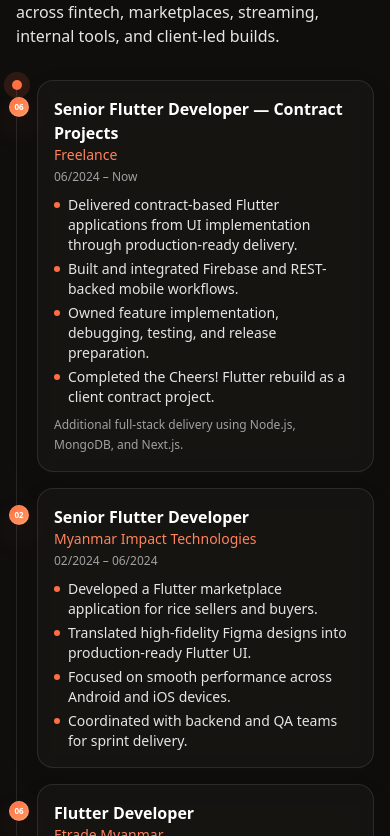
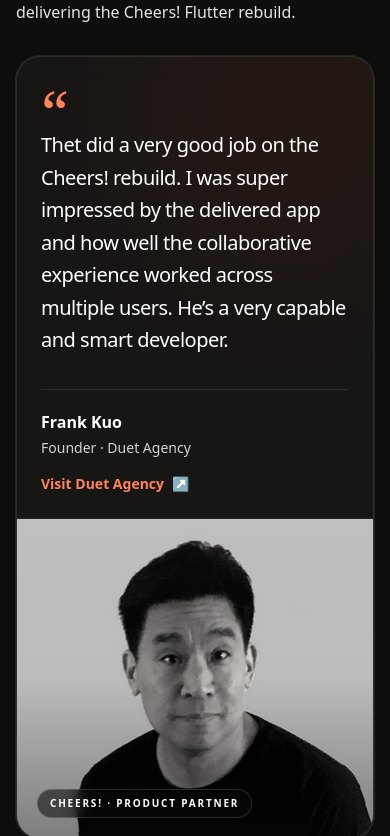
Before and after one commit to thetzawlatt77-cell/portfolio_landing, a Next.js app: page / in a window 390 px wide. Shown: the part 6748-7584 px from the top of the page. Built offline with nearby package versions, Linux system fonts and the light colour scheme.

Commit message:
Add Duet partner testimonial

```diff
--- a/src/app/page.tsx
+++ b/src/app/page.tsx
@@ -2,6 +2,7 @@ import { Contact } from "@/components/contact";
 import { Experience } from "@/components/experience";
 import { Hero } from "@/components/hero";
 import { Navbar } from "@/components/navbar";
+import { PartnerFeedback } from "@/components/partner-feedback";
 import { Projects } from "@/components/projects";
 import { Skills } from "@/components/skills";
 
@@ -19,6 +20,7 @@ export default function Home() {
           <Hero />
           <Skills />
           <Projects />
+          <PartnerFeedback />
           <Experience />
           <Contact />
         </main>
--- a/src/components/navbar.tsx
+++ b/src/components/navbar.tsx
@@ -10,6 +10,7 @@ const links = [
   { href: "/#hero", label: "About" },
   { href: "/#skills", label: "Skills" },
   { href: "/#projects", label: "Projects" },
+  { href: "/#feedback", label: "Feedback" },
   { href: "/#experience", label: "Experience" },
   { href: "/#contact", label: "Contact" },
 ];
--- /dev/null
+++ b/src/components/partner-feedback.tsx
@@ -0,0 +1,94 @@
+"use client";
+
+import { motion } from "framer-motion";
+import Image from "next/image";
+import Link from "next/link";
+import { usePrefersReducedMotion } from "@/hooks/use-prefers-reduced-motion";
+import { SectionHeading } from "./section-heading";
+
+const focusRing =
+  "focus-visible:outline focus-visible:outline-2 focus-visible:outline-offset-2 focus-visible:outline-orange-500";
+
+export function PartnerFeedback() {
+  const reduceMotion = usePrefersReducedMotion();
+
+  return (
+    <section id="feedback" className="space-y-6">
+      <SectionHeading
+        eyebrow="Partner Feedback"
+        title="What it’s like to work with me"
+        description="Direct feedback from a product partner after delivering the Cheers! Flutter rebuild."
+      />
+
+      <motion.figure
+        initial={reduceMotion ? false : { opacity: 0, y: 18 }}
+        whileInView={reduceMotion ? undefined : { opacity: 1, y: 0 }}
+        viewport={{ once: true, margin: "-80px" }}
+        transition={reduceMotion ? { duration: 0 } : { duration: 0.4 }}
+        className="glass relative overflow-hidden rounded-3xl"
+      >
+        <div className="pointer-events-none absolute inset-0" aria-hidden="true">
+          <div className="absolute -right-16 -top-20 h-72 w-72 rounded-full bg-orange-300/16 blur-3xl dark:bg-orange-700/8" />
+          <div className="absolute -bottom-24 left-1/3 h-56 w-56 rounded-full bg-amber-200/16 blur-3xl dark:bg-amber-700/6" />
+        </div>
+
+        <div className="relative grid lg:grid-cols-[minmax(0,0.68fr)_minmax(260px,0.32fr)]">
+          <div className="flex flex-col justify-between gap-8 p-6 sm:p-9 lg:p-12">
+            <div>
+              <span
+                className="accent-text block font-serif text-6xl leading-none sm:text-7xl"
+                aria-hidden="true"
+              >
+                “
+              </span>
+              <blockquote className="-mt-3 max-w-3xl text-xl font-medium leading-relaxed tracking-tight text-neutral-900 dark:text-white sm:text-2xl lg:text-[1.75rem]">
+                Thet did a very good job on the Cheers! rebuild. I was super
+                impressed by the delivered app and how well the collaborative
+                experience worked across multiple users. He’s a very capable
+                and smart developer.
+              </blockquote>
+            </div>
+
+            <figcaption className="flex flex-col gap-4 border-t border-neutral-900/10 pt-5 dark:border-white/10 sm:flex-row sm:items-end sm:justify-between">
+              <div>
+                <p className="text-base font-semibold text-neutral-900 dark:text-white">
+                  Frank Kuo
+                </p>
+                <p className="mt-1 text-sm text-neutral-600 dark:text-neutral-300">
+                  Founder · Duet Agency
+                </p>
+              </div>
+              <Link
+                href="https://www.duetagency.com/"
+                target="_blank"
+                rel="noopener noreferrer"
+                className={`accent-text inline-flex w-fit items-center gap-2 rounded-sm text-sm font-semibold transition hover:opacity-70 ${focusRing}`}
+                aria-label="Visit Duet Agency website (opens in a new tab)"
+              >
+                Visit Duet Agency
+                <span aria-hidden="true">↗</span>
+              </Link>
+            </figcaption>
+          </div>
+
+          <div className="relative min-h-[320px] overflow-hidden border-t border-white/10 lg:min-h-full lg:border-l lg:border-t-0 dark:border-white/5">
+            <Image
+              src="/gallery/Cheers/Frank.avif"
+              alt="Frank Kuo, founder of Duet Agency"
+              fill
+              sizes="(min-width: 1024px) 320px, 100vw"
+              className="object-cover object-center grayscale-[15%]"
+            />
+            <div
+              className="pointer-events-none absolute inset-0 bg-gradient-to-t from-neutral-950/35 via-transparent to-orange-100/5"
+              aria-hidden="true"
+            />
+            <div className="absolute bottom-5 left-5 rounded-full border border-white/15 bg-neutral-950/55 px-3 py-1.5 text-[10px] font-semibold uppercase tracking-[0.18em] text-white backdrop-blur">
+              Cheers! · Product Partner
+            </div>
+          </div>
+        </div>
+      </motion.figure>
+    </section>
+  );
+}
```
Also changed, not shown: public/gallery/Cheers/Frank.avif (added).
